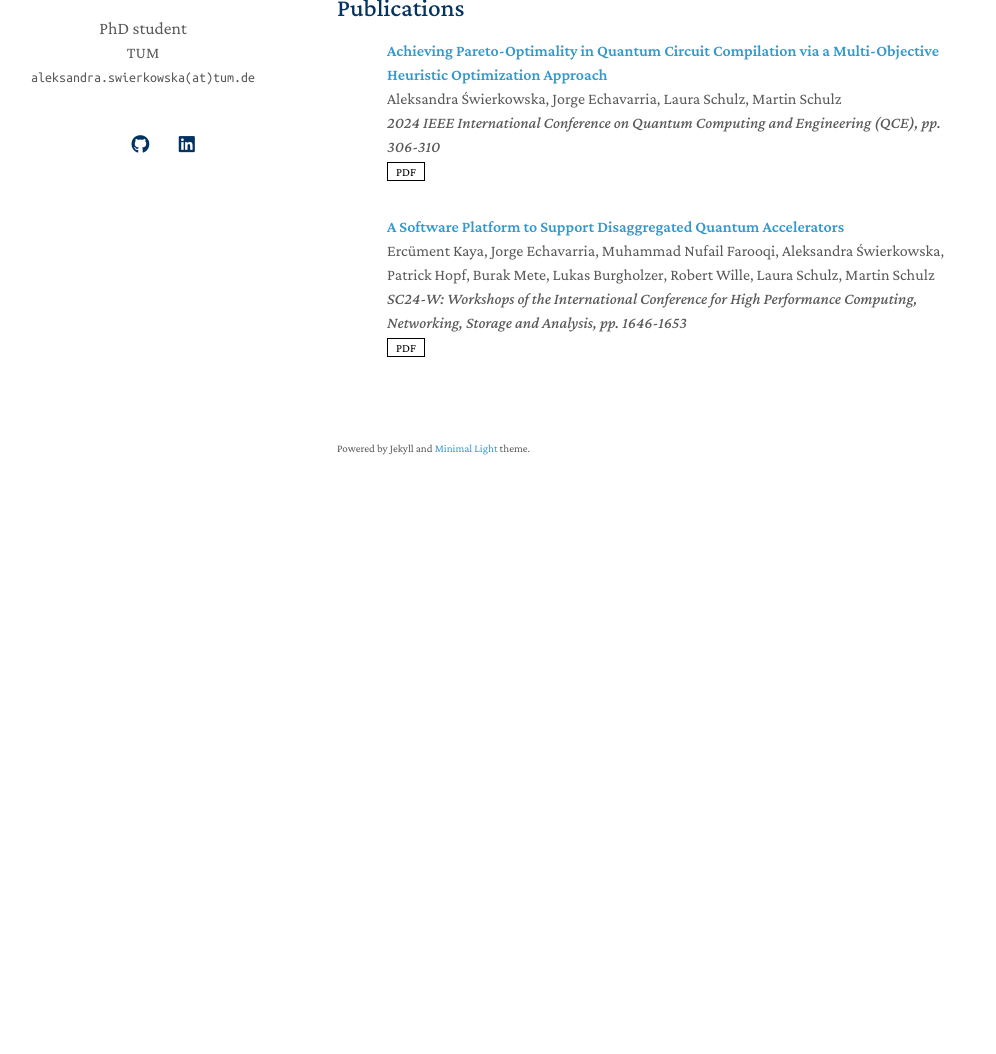
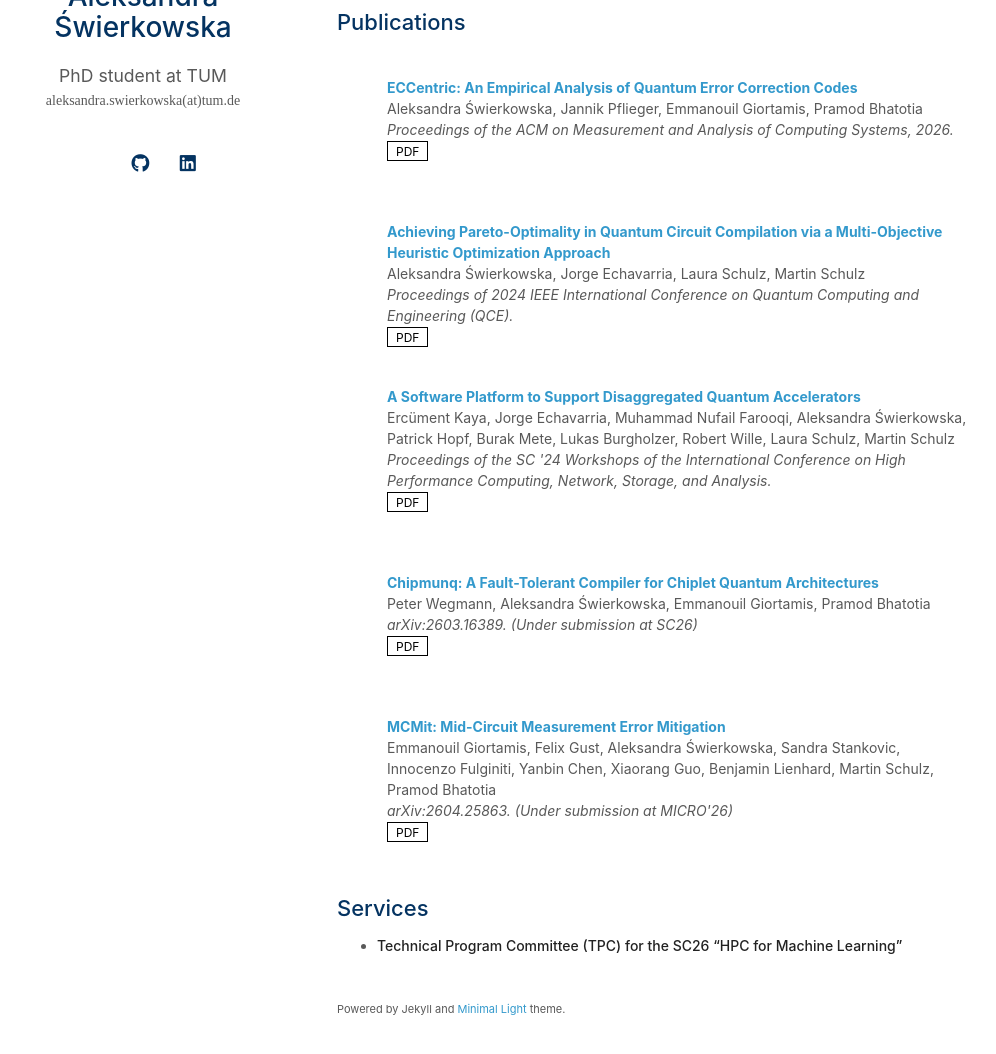
Before and after one commit to aswierkowska/aswierkowska.github.io, a Jekyll site: the page built from index.md, in a window 1280 px wide and 1400 px high, scrolled down 160 px, cut to the strip 312-1366 px from the top of the window. Shown: the whole strip, without its empty margins (133-1129 px from the left). Built offline with Jekyll 4.4.1, drawn with Linux system fonts in a browser that asks for light colours; a style sheet for code colours, icons or effects is not loaded; our own code applies the rules of GitHub Pages for plain Markdown files; before the commit the page ends 1001 px from its top, so only the background shows below that.

Commit message:
Update website

```diff
--- a/_config.yml
+++ b/_config.yml
@@ -1,7 +1,6 @@
 # Basic Information
 title: Aleksandra Świerkowska
-position: PhD student
-affiliation: TUM
+position: PhD student at TUM
 email: aleksandra.swierkowska(at)tum.de
 
 # Search Engine Optimization (SEO)
@@ -34,7 +33,7 @@ auto_dark_mode: true
 
 # Font
 # You can use this option to choose between Serif or Sans Serif fonts.
-font: "Serif" # or "Sans Serif"
+font: "Sans Serif" # or "Sans Serif"
 
 # Google Analytics ID
 # Please remove this if you don't use Google Analytics
--- a/_data/publications.yml
+++ b/_data/publications.yml
@@ -1,10 +1,25 @@
 main:
+  - title: "ECCentric: An Empirical Analysis of Quantum Error Correction Codes"
+    authors: "Aleksandra Świerkowska, Jannik Pflieger, Emmanouil Giortamis, Pramod Bhatotia"
+    conference: "Proceedings of the ACM on Measurement and Analysis of Computing Systems, 2026."
+    pdf: "assets/files/QECC_benchmark____camera_ready.pdf"
+
   - title: "Achieving Pareto-Optimality in Quantum Circuit Compilation via a Multi-Objective Heuristic Optimization Approach"
     authors: "Aleksandra Świerkowska, Jorge Echavarria, Laura Schulz, Martin Schulz"
-    conference: "2024 IEEE International Conference on Quantum Computing and Engineering (QCE), pp. 306-310"
+    conference: "Proceedings of 2024 IEEE International Conference on Quantum Computing and Engineering (QCE)."
     pdf: "https://doi.org/10.1109/QCE60285.2024.10297"
 
   - title: "A Software Platform to Support Disaggregated Quantum Accelerators"
     authors: "Ercüment Kaya, Jorge Echavarria, Muhammad Nufail Farooqi, Aleksandra Świerkowska, Patrick Hopf, Burak Mete, Lukas Burgholzer, Robert Wille, Laura Schulz, Martin Schulz"
-    conference: "SC24-W: Workshops of the International Conference for High Performance Computing, Networking, Storage and Analysis, pp. 1646-1653"
+    conference: "Proceedings of the SC '24 Workshops of the International Conference on High Performance Computing, Network, Storage, and Analysis."
     pdf: "https://doi.org/10.1109/SCW63240.2024.00205"
+
+  - title: "Chipmunq: A Fault-Tolerant Compiler for Chiplet Quantum Architectures"
+    authors: "Peter Wegmann, Aleksandra Świerkowska, Emmanouil Giortamis, Pramod Bhatotia"
+    conference: "arXiv:2603.16389. (Under submission at SC26)"
+    pdf: "https://arxiv.org/abs/2603.16389"
+
+  - title: "MCMit: Mid-Circuit Measurement Error Mitigation"
+    authors: "Emmanouil Giortamis, Felix Gust, Aleksandra Świerkowska, Sandra Stankovic, Innocenzo Fulginiti, Yanbin Chen, Xiaorang Guo, Benjamin Lienhard, Martin Schulz, Pramod Bhatotia"
+    conference: "arXiv:2604.25863. (Under submission at MICRO'26)"
+    pdf: "https://arxiv.org/abs/2604.25863"
--- a/index.md
+++ b/index.md
@@ -18,3 +18,7 @@ Before that, I did my master's thesis ("Multi-Objective Circuit Optimizations in
 - **Quantum Software Systems Seminar (WS 2024/2025, SS 2025, WS 2025/2026)**
 
 {% include publications.md %}
+
+## Services
+
+- **Technical Program Committee (TPC) for the SC26 "HPC for Machine Learning"**
```
Also changed, not shown: 2 other files.
